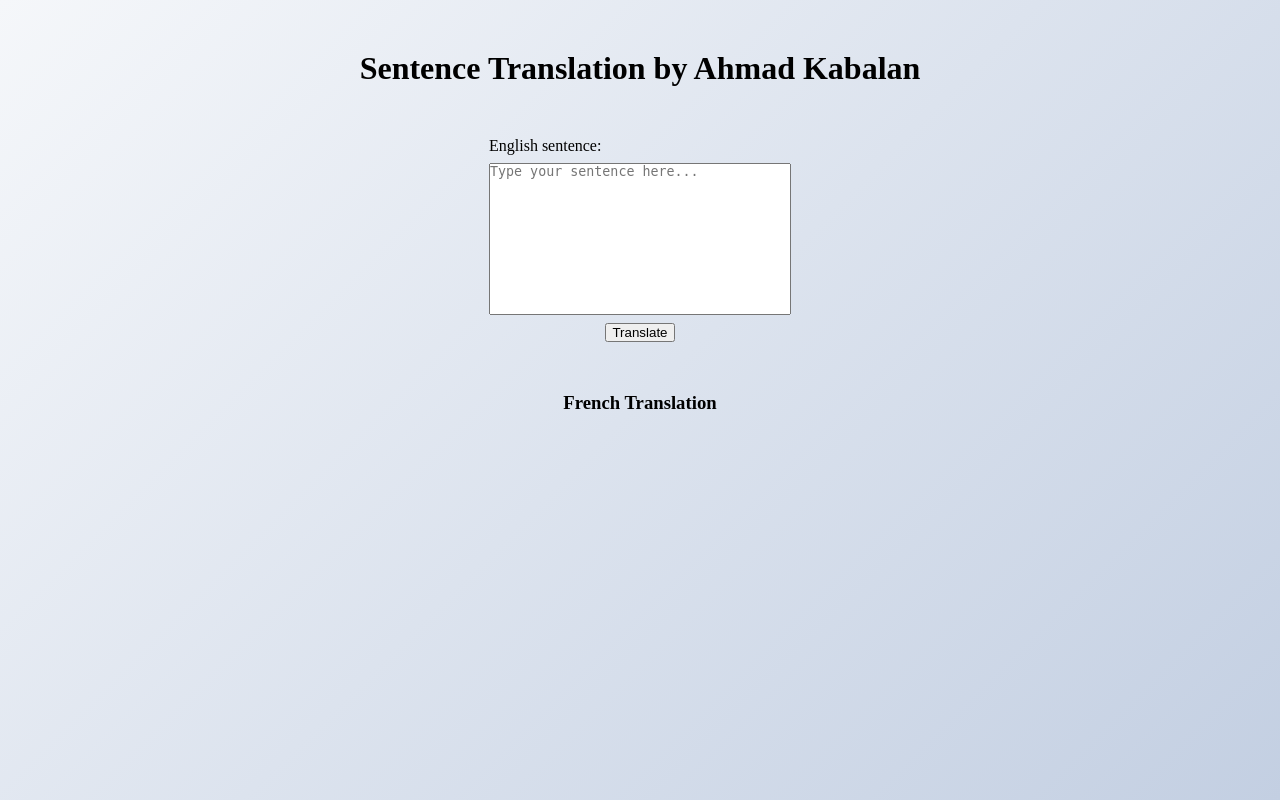
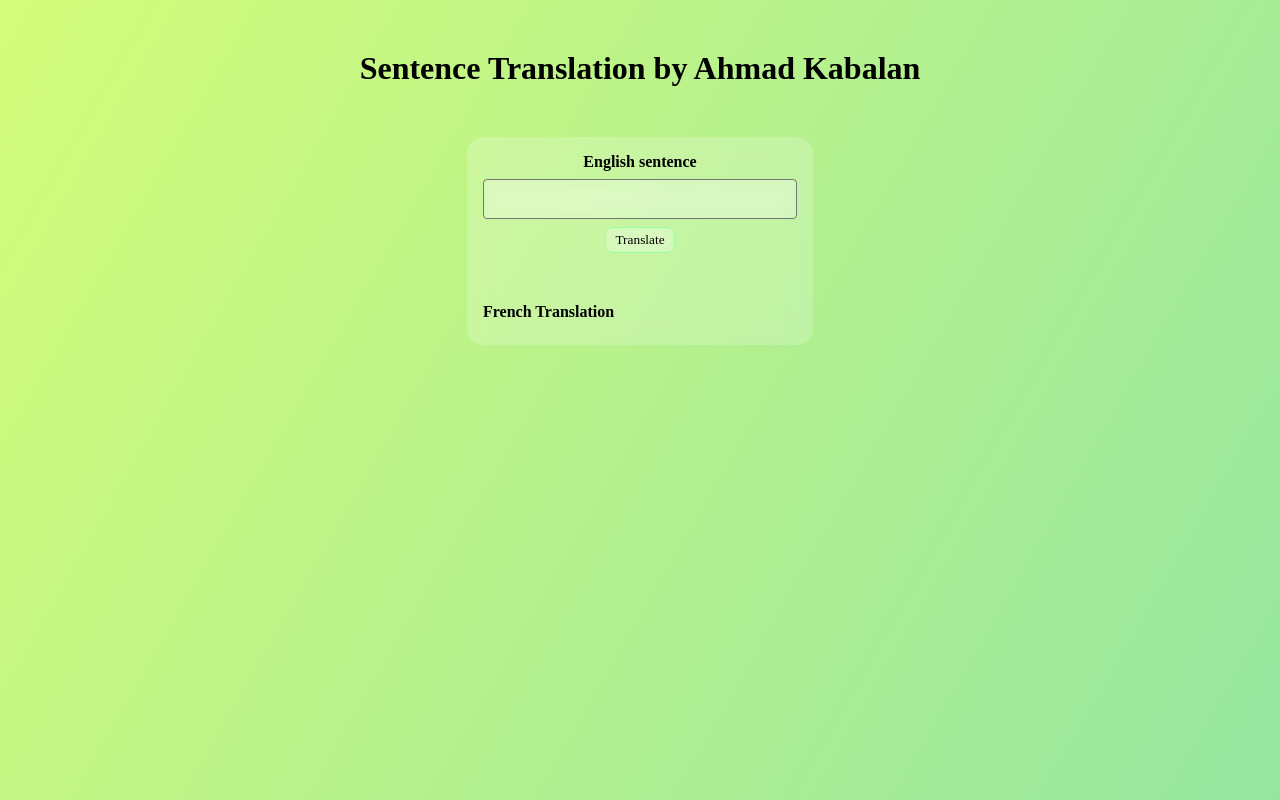
Before and after one commit to akbln/en_fr_translation_test_deployment, a Flask app: page / in a window 1280 px wide. Run offline with Flask 3, Linux system fonts and the light colour scheme.

Commit message:
Updated styling to basic design

```diff
--- a/static/index.css
+++ b/static/index.css
@@ -1,6 +1,7 @@
 *{
     margin: 0;
     padding: 0;
+    font-family: "Microsoft Sans Serif", serif;
 }
 #title{
     margin-top: 50px;
@@ -9,19 +10,40 @@
 #body-container{
     height: 100vh;
     width: 100vw;
-    background: linear-gradient(135deg, #f5f7fa, #c3cfe2);
+    background-image: linear-gradient(120deg, #d4fc79 0%, #96e6a1 100%);
     display: flex;
     align-items: center;
     flex-direction: column;
 }
+#translation-wrapper{
+    padding: 16px;
+    background: rgba(255, 255, 255, 0.2);
+    backdrop-filter: blur(10px);
+    border-radius: 16px;
+}
 #body-container textarea{
     width: 300px;
-    height: 150px;
+    height: 30px;
     resize: none;
+    padding: 4px 6px 4px 6px;
+    outline: none;
+    background: rgba(255, 255, 255, 0.2);
+    backdrop-filter: blur(10px);
+    border-radius: 4px;
 }
 #submit-button{
     width: 70px;
+    border-radius: 8px;
+    padding: 4px;
+    background: rgba(255, 255, 255, 0.2);
+    backdrop-filter: blur(10px);
+    transition: transform 0.2s ease-in-out;
+    border: 1px solid #96ff96;
 }
+#submit-button:hover{
+    cursor: pointer;
+}
+
 #translate_form{
     display: flex;
     flex-direction: column;
@@ -37,3 +59,6 @@
     flex-direction: column;
     gap: 8px;
 }
+#french_sentence_container p {
+    max-width: 100%;
+}
--- a/templates/index.html
+++ b/templates/index.html
@@ -9,16 +9,18 @@
 <body>
     <div id="body-container">
         <h1 id="title">Sentence Translation by Ahmad Kabalan</h1>
+        <div id="translation-wrapper">
             <div>
                 <form id="translate_form">
-                <label for="english_sentence">English sentence:</label>
-                <textarea id="english_sentence" name="english_sentence" placeholder="Type your sentence here..." required></textarea>
+                    <h4>English sentence</h4>
+                    <textarea id="english_sentence" required></textarea>
                     <button id="submit-button" type="submit">Translate</button>
                 </form>
             </div>
             <div id="french_sentence_container">
-            <h3>French Translation</h3>
+                <h4>French Translation</h4>
                 <p id="french_sentence"></p>
+            </div>
         </div>
     </div>
     <script src="/static/index.js"></script>
```
Lines whose indentation alone changed are shown as unchanged.
